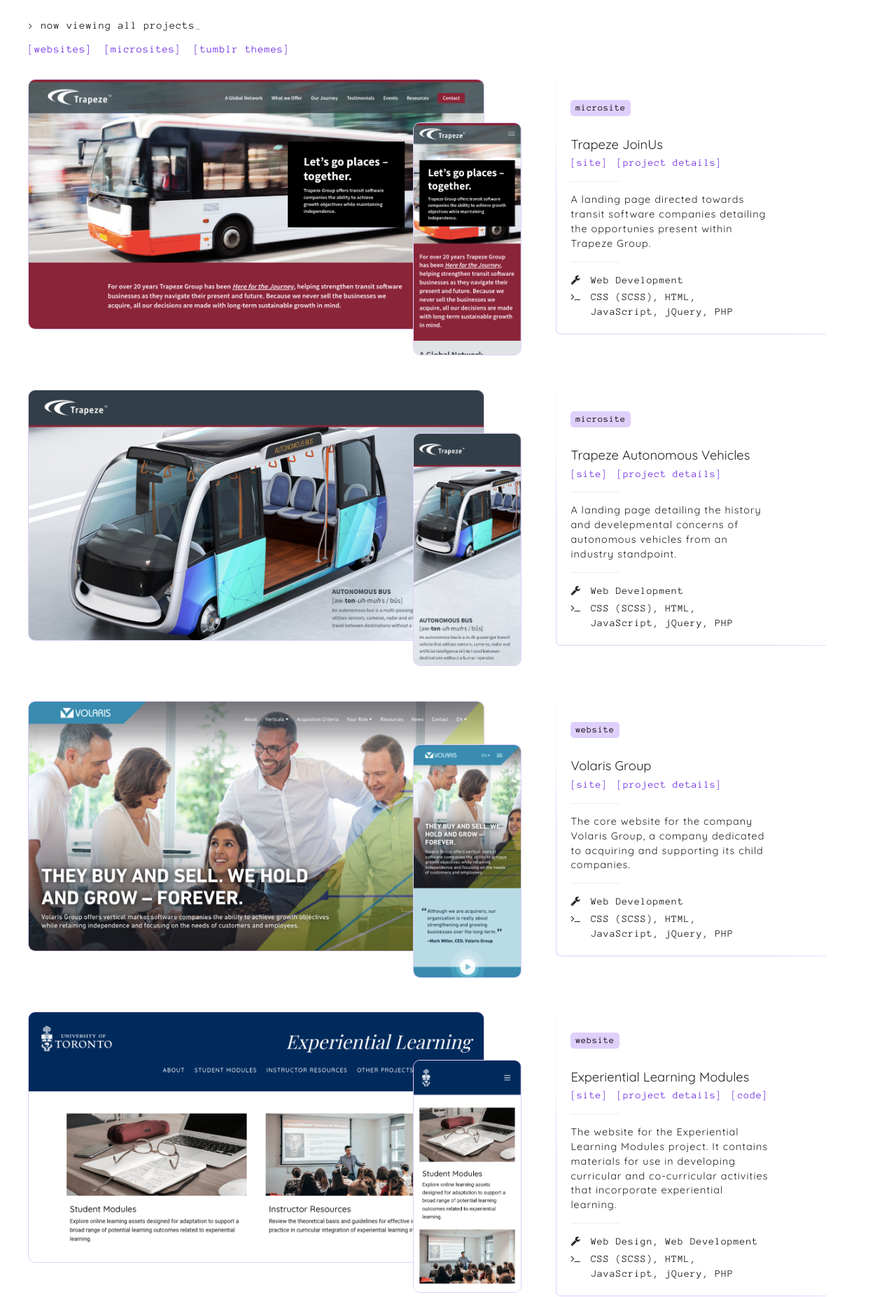
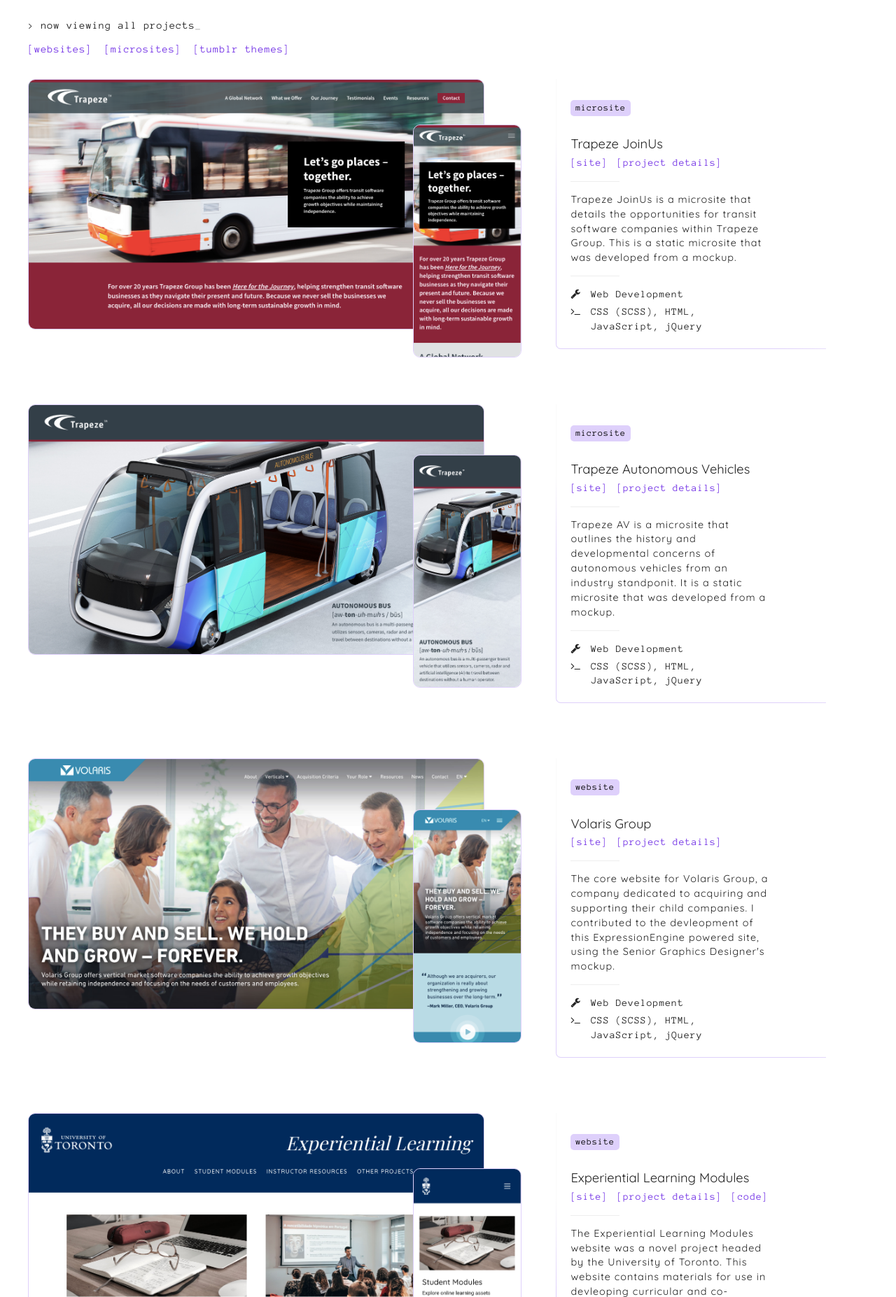
Before and after one commit to georgiabains/new_portfolio, a PHP site: page /projects.php in a window 1280 px wide. Shown: the part 120-1974 px from the top of the page at 70% size. Run offline with PHP 8.4, Linux system fonts and the light colour scheme; some libraries are stand-ins or nearby versions.

Commit message:
Updated description copy for projects page.

```diff
--- a/projects.php
+++ b/projects.php
@@ -53,7 +53,7 @@
                             <li><a class="bracket-link" href="https://joinus.trapezegroup.com/" target="_blank">site</a></li>
                             <li><a class="bracket-link" href="project/trapeze-joinus.php">project details</a></li>
                         </ul>
-                        <p class="description">A landing page directed towards transit software companies detailing the opportunies present within Trapeze Group.</p>
+                        <p class="description">Trapeze JoinUs is a microsite that details the opportunities for transit software companies within Trapeze Group. This is a static microsite that was developed from a mockup.</p>
                         <ul class="role">
                             <li>Web Development</li>
                         </ul>
@@ -62,7 +62,6 @@
                             <li>HTML</li>
                             <li>JavaScript</li>
                             <li>jQuery</li>
-                            <li>PHP</li>
                         </ul>
                     </div>
                 </div>
@@ -84,7 +83,7 @@
                             <li><a class="bracket-link" href="https://joinus.trapezegroup.com/av/" target="_blank">site</a></li>
                             <li><a class="bracket-link" href="project/trapeze-av.php">project details</a></li>
                         </ul>
-                        <p class="description">A landing page detailing the history and develepmental concerns of autonomous vehicles from an industry standpoint.</p>
+                        <p class="description">Trapeze AV is a microsite that outlines the history and developmental concerns of autonomous vehicles from an industry standponit. It is a static microsite that was developed from a mockup.</p>
                         <ul class="role">
                             <li>Web Development</li>
                         </ul>
@@ -93,7 +92,6 @@
                             <li>HTML</li>
                             <li>JavaScript</li>
                             <li>jQuery</li>
-                            <li>PHP</li>
                         </ul>
                     </div>
                 </div>
@@ -115,7 +113,7 @@
                             <li><a class="bracket-link" href="https://www.volarisgroup.com/" target="_blank">site</a></li>
                             <li><a class="bracket-link" href="project/volaris-group.php">project details</a></li>
                         </ul>
-                        <p class="description">The core website for the company Volaris Group, a company dedicated to acquiring and supporting its child companies.</p>
+                        <p class="description">The core website for Volaris Group, a company dedicated to acquiring and supporting their child companies. I contributed to the devleopment of this ExpressionEngine powered site, using the Senior Graphics Designer's mockup.</p>
                         <ul class="role">
                             <li>Web Development</li>
                         </ul>
@@ -124,7 +122,6 @@
                             <li>HTML</li>
                             <li>JavaScript</li>
                             <li>jQuery</li>
-                            <li>PHP</li>
                         </ul>
                     </div>
                 </div>
@@ -147,7 +144,7 @@
                             <li><a class="bracket-link" href="project/experiential-modules.php">project details</a></li>
                             <li><a class="bracket-link" href="https://github.com/georgiabains/experiential-learning" target="_blank">code</a></li>
                         </ul>
-                        <p class="description">The website for the Experiential Learning Modules project. It contains materials for use in developing curricular and co-curricular activities that incorporate experiential learning.</p>
+                        <p class="description">The Experiential Learning Modules website was a novel project headed by the University of Toronto. This website contains materials for use in devleoping curricular and co-curricular activities that incorporate experiential learning. I designed and developed this WordPress theme based on the project's requirements.</p>
                         <ul class="role">
                             <li>Web Design</li>
                             <li>Web Development</li>
@@ -179,7 +176,7 @@
                             <li><a class="bracket-link" href="https://www.ocw.utoronto.ca/" target="_blank">site</a></li>
                             <li><a class="bracket-link" href="project/open-utoronto.php">project details</a></li>
                         </ul>
-                        <p class="description">The core website for Open Projects at the University of Toronto.</p>
+                        <p class="description">Open UToronto hosts resources for Open Projects at the University of Toronto. This project was a complete re-design of its WordPress theme.</p>
                         <ul class="role">
                             <li>Web Design</li>
                             <li>Web Development</li>
@@ -211,7 +208,7 @@
                             <li><a class="bracket-link" href="project/pomegranate.php">project details</a></li>
                             <li><a class="bracket-link" href="https://pastebin.com/Cd1eyVLB" target="_blank">code</a></li>
                         </ul>
-                        <p class="description">Pomegranate is a one-columned responsive theme, optimized for text-heavy blogs.</p>
+                        <p class="description">Pomegranate is a free-to-use Tumblr Theme that was optimized for text-based blogs, with its one-columned layout.</p>
                         <ul class="role">
                             <li>Web Design</li>
                             <li>Web Development</li>
@@ -242,7 +239,7 @@
                             <li><a class="bracket-link" href="project/spotlight.php">project details</a></li>
                             <li><a class="bracket-link" href="https://pastebin.com/PjTDvVmU" target="_blank">code</a></li>
                         </ul>
-                        <p class="description">Spotlight is a responsive theme that puts the 'Spotlight' on your posts with a pared back customization selection.</p>
+                        <p class="description">Spotlight is a free-to-use Tumblr Theme that puts the 'spotlight' on its user's posts, with its multi-columned, fully responsive display.</p>
                         <ul class="role">
                             <li>Web Design</li>
                             <li>Web Development</li>
```
